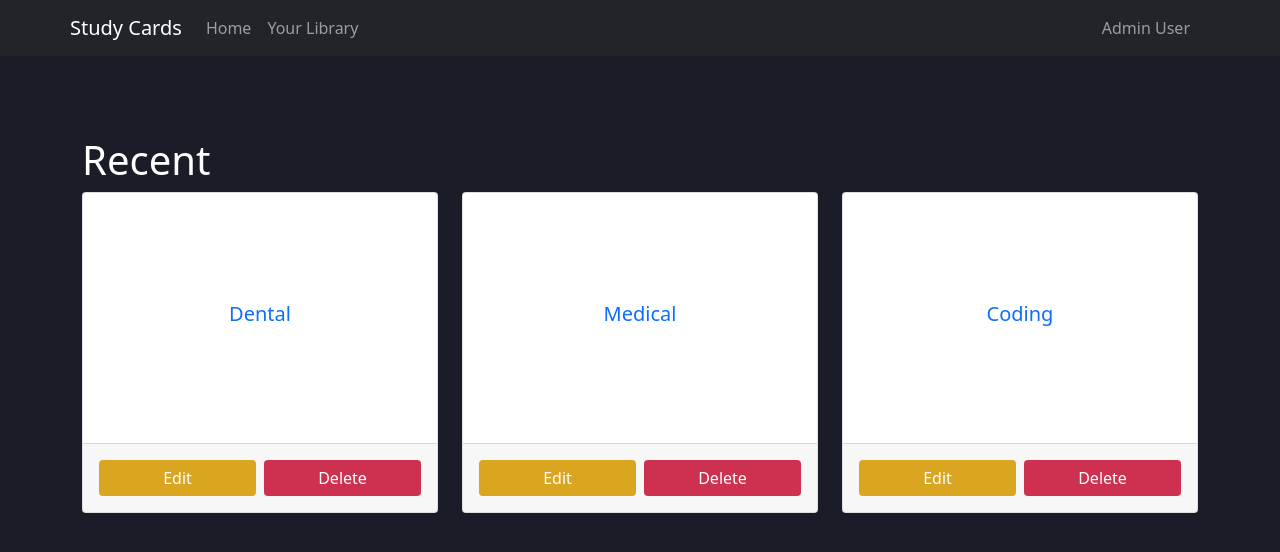
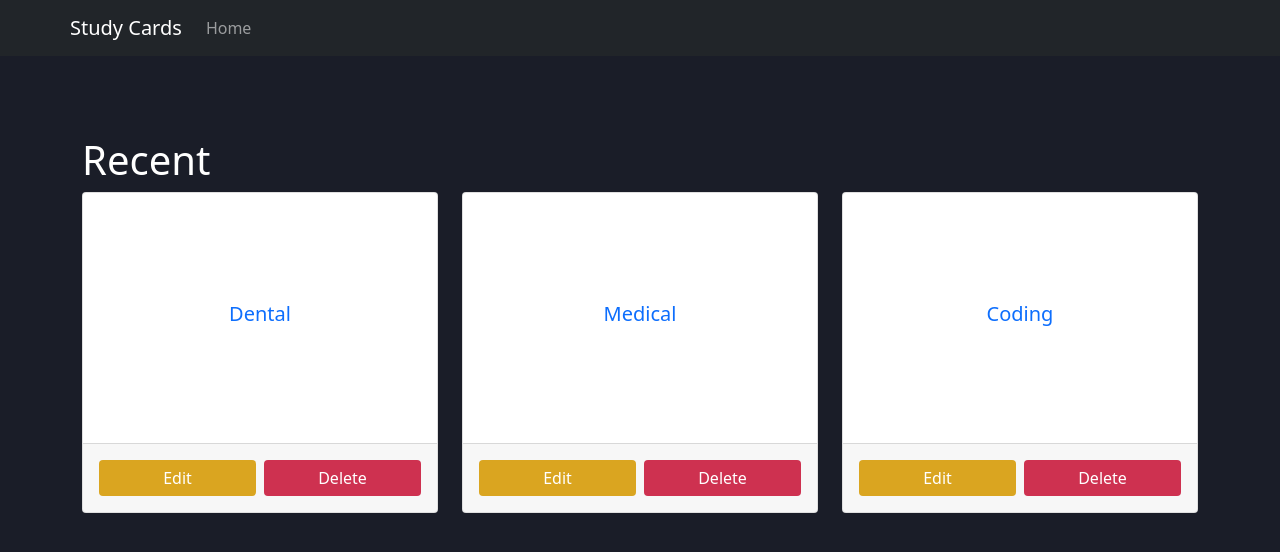
Before and after one commit to theMVPshop/flipcards, a React (Create React App) app: page /dashboard in a window 1280 px wide. Shown: the top 552 px of the page. Built offline with nearby package versions, Linux system fonts and the light colour scheme.

Commit message:
Show navbar on all pages; hide protected links when not authorized

```diff
--- a/src/App.js
+++ b/src/App.js
@@ -1,9 +1,13 @@
+import React, { Component } from "react";
+import './App.css';
+
+import { BrowserRouter } from 'react-router-dom';
+import Router from './Router'
+
 import NavbarHeader from './Components/NavbarHeader';
-import './App.css';
-import React, { Component } from "react";
 import Login from './Components/Login';
-import Router from './Router';
 import 'bootstrap/dist/css/bootstrap.min.css';
+
 // import Dashboard from './Components/Dashboard';
 // import EditCard from './Components/EditCard';
 // import CreateCards from './Components/CreateCards';
@@ -27,22 +31,31 @@ class App extends Component {
   };
 
   render() {
-    return this.state.loggedIn ? (
-      <div>
-        {/* <ButtonAppBar />
-        <Dashboard /> */}
+    //   return this.state.loggedIn ? (
+    //     <div>
+    //       {/* <ButtonAppBar />
+    //       <Dashboard /> */}
+    //     </div>
+    //   ) : (
+    //     <div classname="login">
+    //       <Router>
+    //         {/* <CreateCards /> */}
+    //         <NavbarHeader />
+    //         <Login />
+    //       </Router>
+    //       {/* <Card /> */}
+    //     </div>
+    //     // </div>
+    //   );
+
+    return (
+      <div className="App">
+        <BrowserRouter>
+          <NavbarHeader />
+          <Router />
+        </BrowserRouter>
       </div>
-    ) : (
-      <div classname="login">
-        <Router>
-          {/* <CreateCards /> */}
-          <NavbarHeader />
-          <Login />
-        </Router>
-        {/* <Card /> */}
-      </div>
-      // </div>
-    );
+    )
   }
 }
 
--- a/src/Components/NavbarHeader.js
+++ b/src/Components/NavbarHeader.js
@@ -1,24 +1,35 @@
 import React from 'react';
+import cookie from 'cookie';
+
+import './NavbarHeader.css'
+
 import Container from 'react-bootstrap/Container';
 import Navbar from 'react-bootstrap/Navbar';
-import './NavbarHeader.css'
 import NavDropdown from 'react-bootstrap/NavDropdown';
-import Nav  from 'react-bootstrap/Nav';
-import {Link} from 'react-router-dom';
-
+import Nav from 'react-bootstrap/Nav';
+// import { Link } from 'react-router-dom';
 
 export default function NavbarHeader() {
+
+  const checkAuth = () => {
+    const cookies = cookie.parse(document.cookie);
+    return cookies['loggedIn'] ? true : false;
+  }
+
   return (
     <Navbar className='navbarHeader' collapseOnSelect expand="lg" bg="dark" variant="dark">
       <Container className="nav">
-  <Navbar.Brand href="#home">Study Cards</Navbar.Brand>
+        <Navbar.Brand href="/">Study Cards</Navbar.Brand>
         <Navbar.Toggle aria-controls="responsive-navbar-nav" />
         <Navbar.Collapse id="responsive-navbar-nav">
           <Nav className="me-auto">
-      <Nav.Link href="#home">Home</Nav.Link>
-      <Nav.Link href="#library">Your Library</Nav.Link>
+            <Nav.Link href="/">Home</Nav.Link>
+            {checkAuth() && (
+              <Nav.Link href="/dashboard">Your Library</Nav.Link>
+            )}
           </Nav>
           {/* Appears after logged in, else Sign In appears */}
+          {checkAuth() && (
             <Nav>
               <NavDropdown className='adminUser' title="Admin User" id="collasible-nav-dropdown">
                 <NavDropdown.Item href="/">Profile</NavDropdown.Item>
@@ -28,6 +39,7 @@ export default function NavbarHeader() {
                 <NavDropdown.Item href="/">Logout</NavDropdown.Item>
               </NavDropdown>
             </Nav>
+          )}
         </Navbar.Collapse>
       </Container>
     </Navbar>
--- a/src/index.js
+++ b/src/index.js
@@ -1,19 +1,20 @@
 import React from 'react';
 import ReactDOM from 'react-dom';
-import { BrowserRouter } from 'react-router-dom';
 import App from './App';
 import reportWebVitals from './reportWebVitals';
 import 'bootstrap/dist/css/bootstrap.min.css';
 import 'bootstrap-icons/font/bootstrap-icons.css';
-import NavbarHeader from './Components/NavbarHeader';
-import Router from './Router'
+// import { BrowserRouter } from 'react-router-dom';
+// import NavbarHeader from './Components/NavbarHeader';
+// import Router from './Router'
 
 ReactDOM.render(
   <React.StrictMode>
-    <BrowserRouter>
+    <App />
+    {/* <BrowserRouter>
       <NavbarHeader />
       <Router />
-    </BrowserRouter>
+    </BrowserRouter> */}
   </React.StrictMode>,
   document.getElementById('root')
 );
```
Also changed, not shown: src/Router.js (+5 -5 lines). Lines whose indentation alone changed are shown as unchanged.
